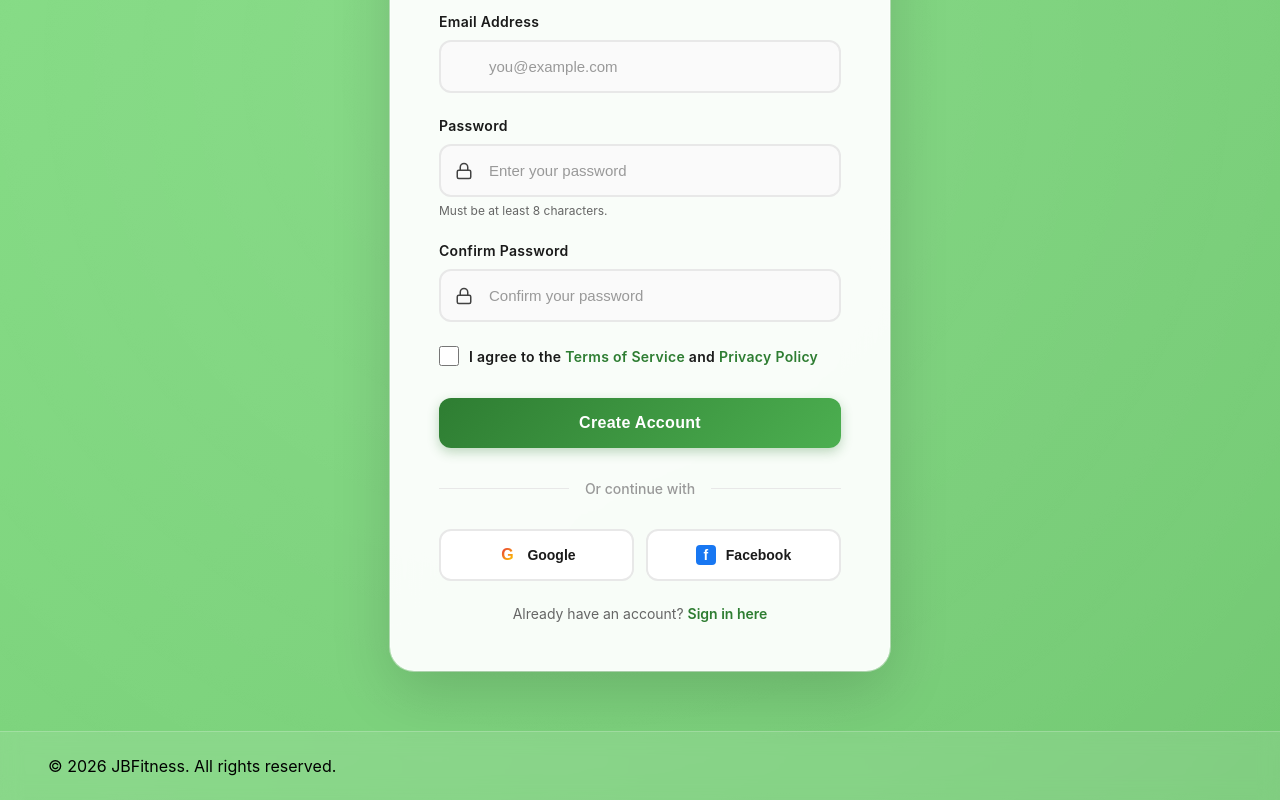
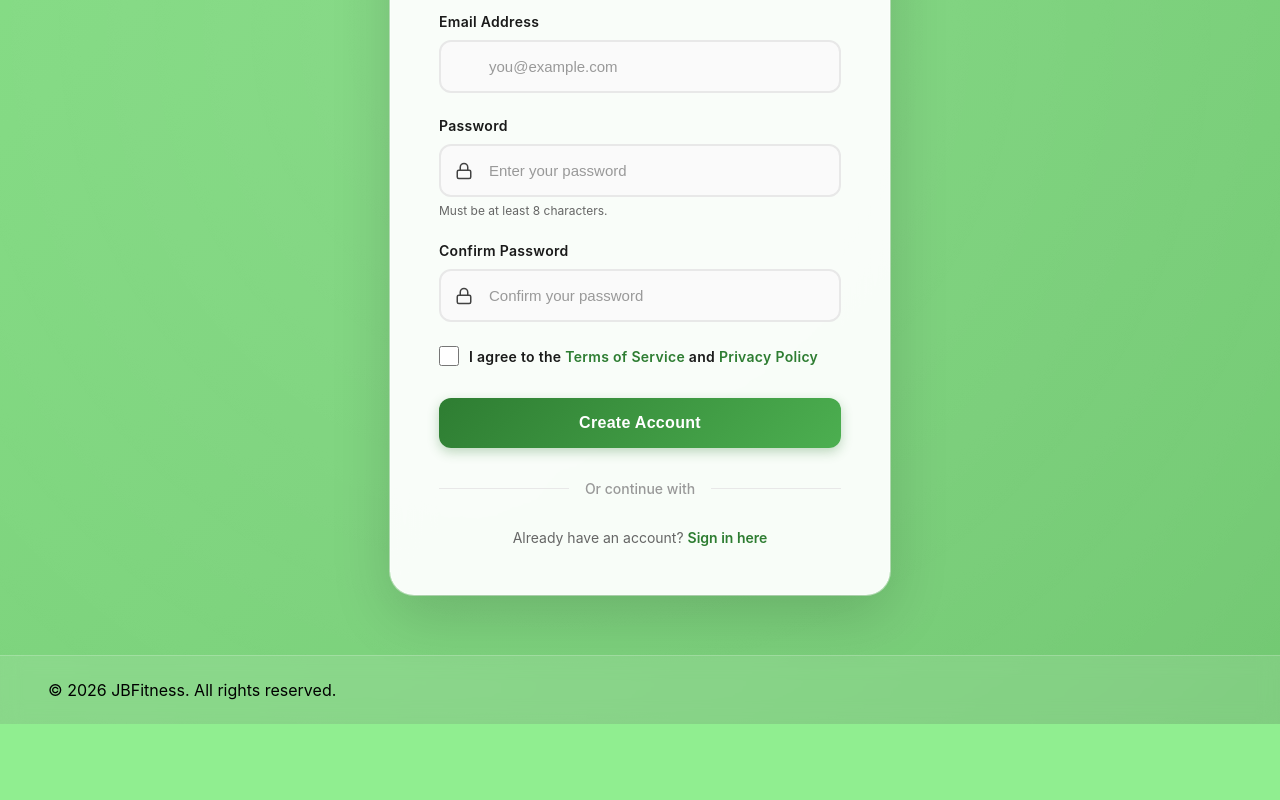
Before and after one commit to Joshh0TX/JB-Fitness, a React (Vite) app: page /login in a window 1280 px wide. Shown: the part 516-1316 px from the top of the page. After the commit the page ends 1240 px from the top, so only its background shows below. Built offline with nearby package versions, Linux system fonts and the light colour scheme; the HTML template or start-up script is replaced by a standard one.

Commit message:
Remove Social logins

```diff
--- a/src/pages/LoginPage.jsx
+++ b/src/pages/LoginPage.jsx
@@ -212,26 +212,6 @@ function LoginPage() {
             <span>Or continue with</span>
           </div>
 
-          <div className="social-login">
-            <button
-              className="social-btn google-btn"
-              onClick={() => handleSocialLogin("Google")}
-              type="button"
-            >
-              <span className="google-icon">G</span>
-              <span>Google</span>
-            </button>
-
-            <button
-              className="social-btn facebook-btn"
-              onClick={() => handleSocialLogin("Facebook")}
-              type="button"
-            >
-              <span className="facebook-icon">f</span>
-              <span>Facebook</span>
-            </button>
-          </div>
-
           <p className="sign-in-link">
             Already have an account?{" "}
             <a
```
